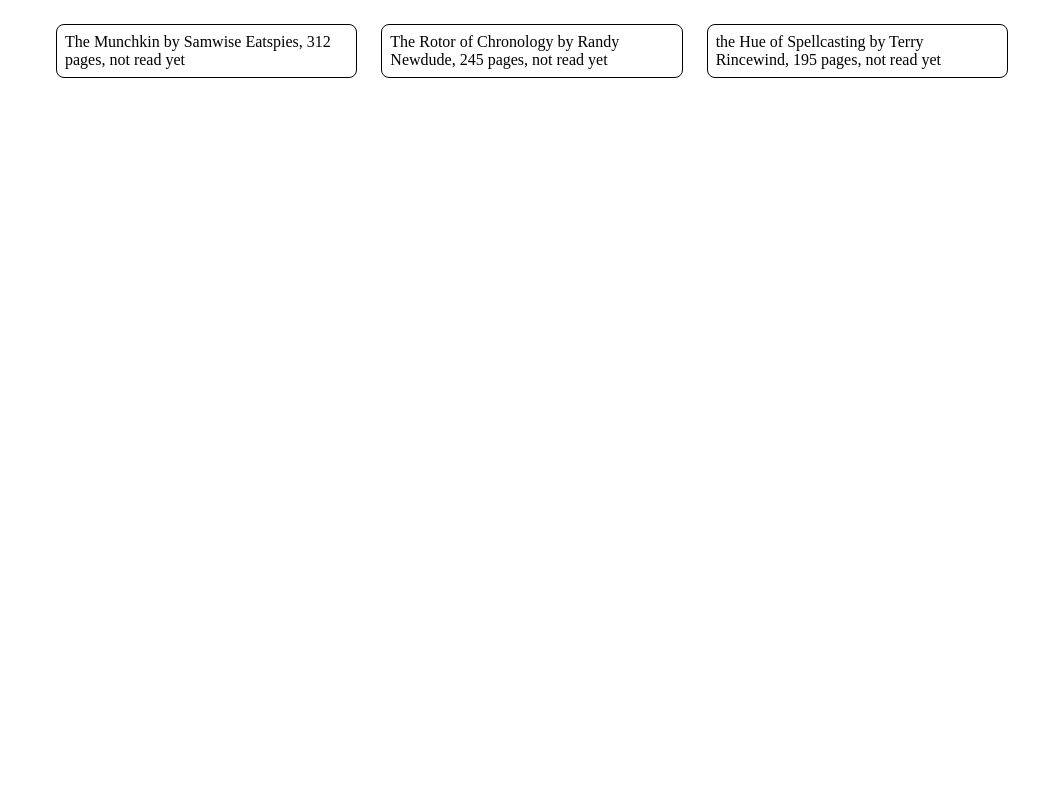
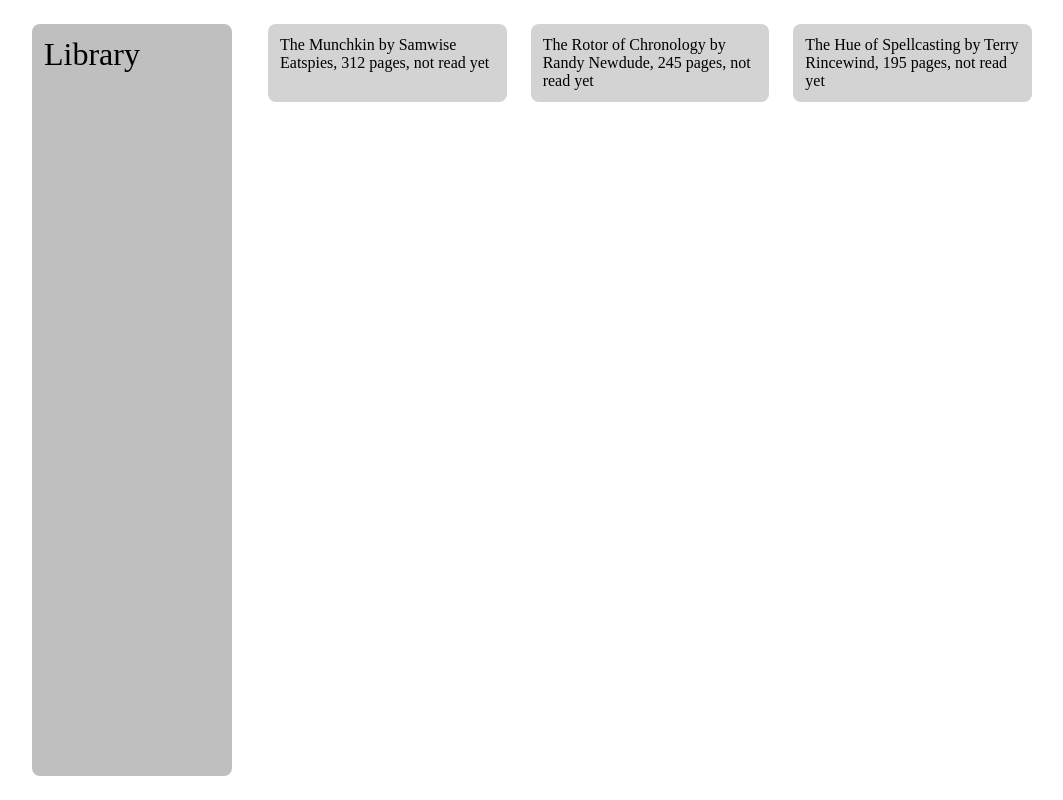
Before and after one commit to JMN327/library, a plain HTML site: page index.html in a window 1280 px wide. Shown: the whole page, without its empty margins (108-1171 px from the left). Drawn offline with Linux system fonts and the light colour scheme.

Commit message:
Add some CSS

```diff
--- a/index.html
+++ b/index.html
@@ -9,6 +9,9 @@
 </head>
 <body>
     <div class="container">
+        <div class="side-bar">
+            <div class="logo">Library</div>
+        </div>
         <div id="book-cards">
 
         </div>
--- a/javascript.js
+++ b/javascript.js
@@ -2,7 +2,7 @@ const myLibrary = [];
 
 let book001 = new Book("The Munchkin", "Samwise Eatspies", 312);
 let book002 = new Book("The Rotor of Chronology", "Randy Newdude", 245);
-let book003 = new Book("the Hue of Spellcasting", "Terry Rincewind", 195);
+let book003 = new Book("The Hue of Spellcasting", "Terry Rincewind", 195);
 
 myLibrary.push(book001);
 myLibrary.push(book002);
--- a/styles.css
+++ b/styles.css
@@ -1,25 +1,42 @@
 * {
     padding: 0;
     margin: 0;
+    box-sizing: border-box;
     /* outline: solid 1px green; */
 }
 body {
     display: flex;
     justify-content: center;
+    height: 100vh;
+    padding: 24px;
 }
 .container {
     width: 1000px;
+    display: grid;
+    grid-template-columns: 200px 800px;
 }
 
 #book-cards {
     display: grid;
     justify-content: center;
     grid-template-columns: repeat( auto-fit, minmax(200px, 1fr) );
+    grid-auto-rows: min-content;
     gap: 24px;
-    margin: 24px;
+    margin-left: 36px;
 }
 #book-cards>p {
-    border: solid 1px black;
+    background-color: lightgray;
+    /* border: solid 1px black; */
     border-radius: 8px;
-    padding: 8px;
+    padding: 12px;
 }
+.side-bar{
+    background-color: hsl(0, 0%, 75%);
+
+    width: 100%;
+    padding: 12px;
+    border-radius: 8px;
+}
+.logo {
+    font-size: 2rem;
+}
```
